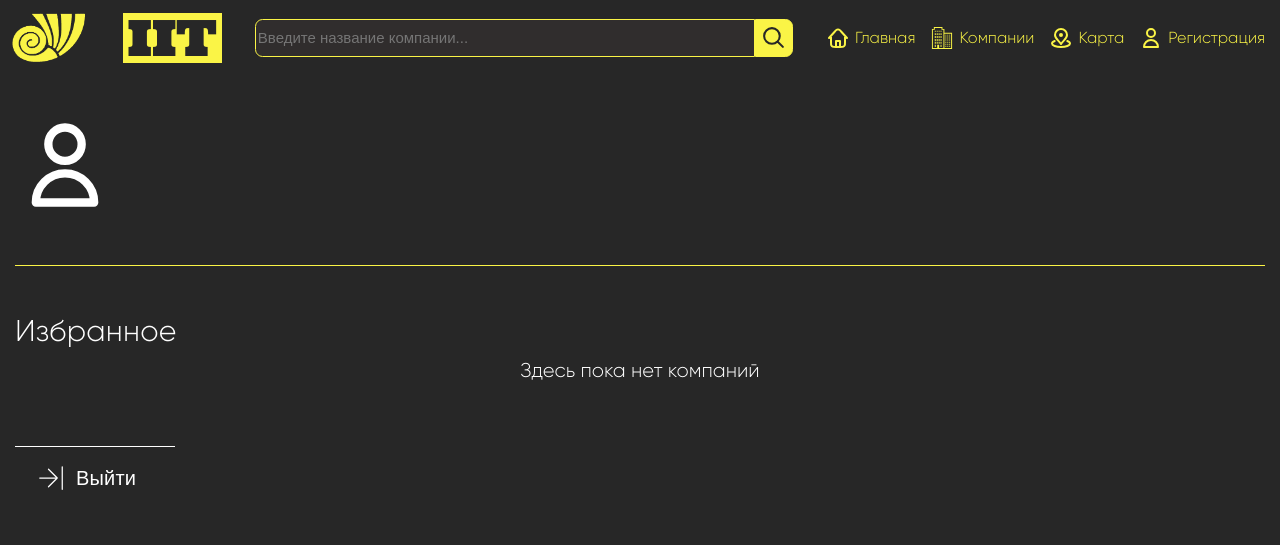
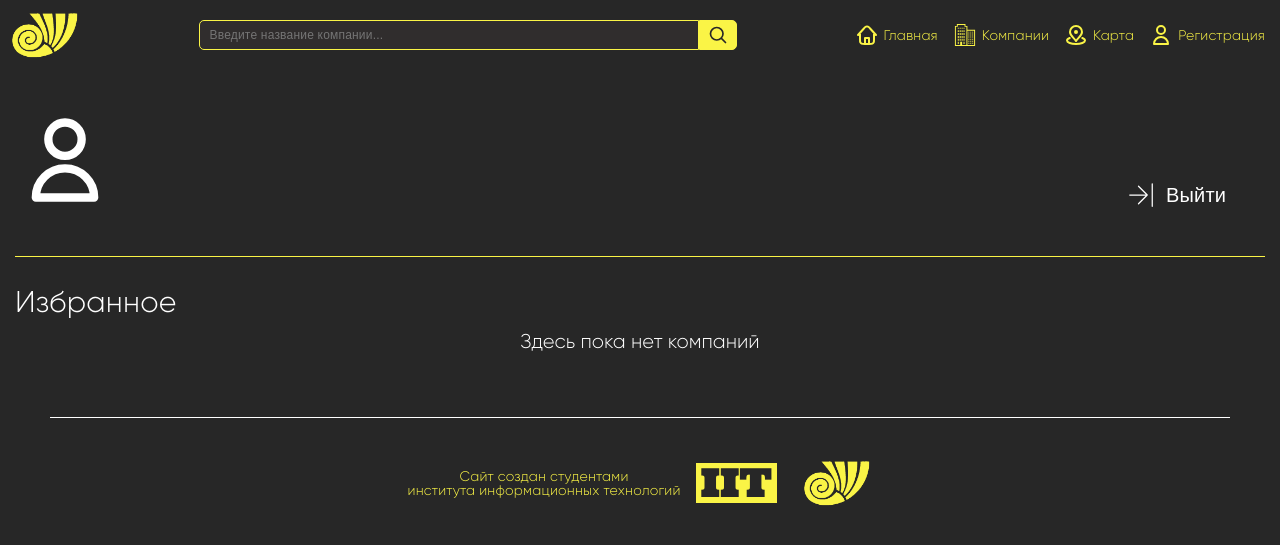
Before and after one commit to BorisVasilevv/web-chel-work, a Django app: page /accounts/profile/ in a window 1280 px wide. Shown: the top 545 px of the page. Run offline with Django 4.2, Linux system fonts and the light colour scheme; data that the repository does not hold is empty; parts of the project's set-up code (start-up, migrations or seed data) failed here and were passed over; some libraries are stand-ins or nearby versions.

Commit message:
refactoring

```diff
--- a/itcompanysite/accounts/static/accounts/css/profile.css
+++ b/itcompanysite/accounts/static/accounts/css/profile.css
@@ -1,15 +1,16 @@
 .profile-container{
     display: flex;
-    gap: 50px;
+    gap: 30px;
     flex-direction: column;
     margin: 15px;
 }
 
 .profile-header{
-    align-items: center;
+    align-items: baseline;
     display: flex;
     gap: 10px;
     flex-direction: row;
+    justify-content: space-between;
 }
 
 .profile-header__icon{
@@ -18,12 +19,12 @@
 
 .profile-header__userName{
     display: flex;
-    flex-direction: column;
+    flex-direction: row;
     gap: 10px;
 }
 
 .userName-text{
-    align-self: start;
+    align-self: center;
     color: #FFFFFF;
     font-size: 60px;
     font-weight: 700;
@@ -61,7 +62,6 @@
 }
 
 .profile-logout{
-    border-top: 1px solid #FFFFFF;
     width: 160px;
 }
 
--- a/itcompanysite/accounts/templates/accounts/profile.html
+++ b/itcompanysite/accounts/templates/accounts/profile.html
@@ -14,14 +14,21 @@
 
     <div class="profile-header">
 
-        <img class="profile-header__icon" src="{% static 'accounts/icons/user.svg'%}">
+
         <div class="profile-header__userName">
+            <img class="profile-header__icon" src="{% static 'accounts/icons/user.svg'%}">
             <span class="userName-text">{{user.username}}</span>
 <!--            <a class="userName-reduction">-->
 <!--                <span>редактировать</span>-->
 <!--                <img class="userName-reduction__icon" src="{% static 'accounts/icons/arrow-right.svg'%}">-->
 <!--            </a>-->
         </div>
+        <form class="profile-logout" action="{%url 'logout'%}">
+            <button class="profile-logout__button button" type="submit">
+                <img class="profile-logout_icon" src="{% static 'accounts/icons/logout.svg'%}">
+                <span>Выйти</span>
+            </button>
+        </form>
     </div>
 
     <div class="profile-header__rect"></div>
@@ -37,9 +44,9 @@
             {% for company in companies %}
                 <div id="company-{{company.id}}" class="companies-item">
                     <div class="companies-item_header">
-                <span class="companies-item_header-title">{{ company.name }}</span>
+                <a class="companies-item_header-title" href="{{company.url}}">{{ company.name }}</a>
                 {% for subcategory in company.subcategories %}
-                    <button class="category-button" onclick="window.location.href = '{%url 'companies_per_subcategory' subcategory.subcategory_name %}'" style="background-color: {{subcategory.color}}">
+                    <button class="subcategory-button" onclick="window.location.href = '{%url 'companies_per_subcategory' subcategory.subcategory_name %}'" style="border-color: {{subcategory.color}}">
                             <span>{{subcategory.subcategory_name}}</span>
                     </button>
                 {% endfor%}
@@ -71,12 +78,7 @@
             {%endfor%}
         </div>
     </div>
-    <form class="profile-logout" action="{%url 'logout'%}">
-        <button class="profile-logout__button button" type="submit">
-            <img class="profile-logout_icon" src="{% static 'accounts/icons/logout.svg'%}">
-            <span>Выйти</span>
-        </button>
-    </form>
+
 </main>
 <script src=" {% static 'companies/js/scripts.js' %}"></script>
 
--- a/itcompanysite/companies/templates/companies/companies.html
+++ b/itcompanysite/companies/templates/companies/companies.html
@@ -27,7 +27,7 @@
         <div class="companies-item" data-category="{{ company.subcategories }}">
 
             <div class="companies-item_header">
-                <span class="companies-item_header-title">{{ company.name }}</span>
+                <a class="companies-item_header-title" href="{{company.url}}">{{ company.name }}</a>
                 {% for subcategory in company.subcategories %}
                     <button class="header_category-button" onclick="window.location.href = '{%url 'companies_per_subcategory' subcategory.subcategory_name %}'" style="border-color: {{subcategory.color}}">
                         <span>{{subcategory.subcategory_name}}</span>
--- a/itcompanysite/main/static/main/css/categories.css
+++ b/itcompanysite/main/static/main/css/categories.css
@@ -1,3 +1,4 @@
+
 .section{
     color: #FFFFFF;
     display: flex;
@@ -62,12 +63,18 @@
     gap: 15px;
     padding: 10px;
     width: 300px;
+    letter-spacing: 0.2px;
+}
+
+.categories-item_description{
+     line-height: 21px;
 }
 
 .section-title{
     font-size: 36px;
     font-weight: 700;
     letter-space: 0.2px;
+    padding-left: 5px;
 }
 
 .section-subtitle{
--- a/itcompanysite/main/static/main/css/main.css
+++ b/itcompanysite/main/static/main/css/main.css
@@ -2,10 +2,20 @@ body{
     background-color: #272727;
     cursor: default;
     font-family: Gilroy;
+    max-width: 1440px;
+    margin: auto;
 }
 
 ul{
     list-style: none;
+}
+
+a{
+    cursor:pointer;
+}
+
+.navigation-elem-link:hover{
+    text-decoration: underline;
 }
 
 .hidden{
@@ -26,7 +36,7 @@ ul{
 .main-logo{
     display: block;
     height: auto;
-    max-height: 55px;
+    max-height: 50px;
     padding-left: 10px;
     width: auto;
 }
@@ -48,7 +58,7 @@ ul{
     background-color: #faf446;
     color: #272727;
     font-family: Ultra;
-    font-size: 50px;
+    font-size: 40px;
     padding: 0 5px;
 }
 
@@ -64,28 +74,29 @@ ul{
 .search-row{
     background-color: #302D2D;
     border: solid 1px #faf446;
-    border-radius: 7.5px 0 0 7.5px;
+    border-radius: 5px 0 0 5px;
     color: #FFFFFF;
-    font-size: 15px;
-    height:38px;
-    line-height: 18px;
+    font-size: 12px;
+    padding: 10px;
+    height:30px;
     width:500px;
+    letter-spacing: 0.2px;
 }
 
 .search-button{
     align-items: center;
     background-color: #faf446;
     border: 1px solid #faf446;
-    border-radius: 0 7.5px 7.5px 0;
+    border-radius: 0 5px 5px 0;
     display: flex;
-    height:38px;
+    height:30px;
     justify-content: center;
     width:38px;
 }
 
 .search-button-image{
-    height:25px;
-    width:25px;
+    height:20px;
+    width:20px;
 }
 
 .search-button-image:hover{
@@ -103,9 +114,11 @@ ul{
     align-items: center;
     color:  #faf446;
     display: flex;
+    font-size: 14px;
     gap: 5px;
     justify-content: center;
     text-decoration: none;
+    letter-spacing: 0.2px;
 }
 
 .navigation-elem-icon{
@@ -117,7 +130,7 @@ ul{
 
 .main-page-map-container{
     height: 500px;
-    width: 75vw;
+    width: 68vw;
     margin-right: auto;
     margin-left: auto;
 }
@@ -163,6 +176,33 @@ ul{
 
 }
 
+.footer{
+    border-top: solid 1px #FFFFFF;
+    display: flex;
+    flex-direction: column;
+    margin: 50px;
+}
+
+hr{
+    width: 100%;
+    border: 0.5px solid #FFFFFF;
+}
+
+.footer-content{
+    align-items: center;
+    display: flex;
+    flex-direction: row;
+    gap: 15px;
+    justify-content: center;
+    padding-top: 40px;
+}
+
+.footer-content__text{
+    color: #faf446;
+    font-size: 14px;
+    letter-spacing: 0.2px;
+    text-align: center
+}
 
 
 
--- a/itcompanysite/main/templates/main/layout.html
+++ b/itcompanysite/main/templates/main/layout.html
@@ -18,9 +18,6 @@
         <div class="site-logo-container">
             <a class="site-logo__href" href="{%url 'home'%}">
                 <img class="main-logo" src="{% static 'main/img/logoCSU.png'%}">
-            </a>
-            <a class="site-logo__href" href="https://iit.csu.ru/">
-                <span class="IIT-logo">IIT</span>
             </a>
         </div>
         <form action="{% url 'search'%}" method="get" class="search-container">
@@ -99,5 +96,22 @@
 
     {% endblock %}
 
+    <div class="footer">
+<!--        <hr>-->
+        <div class="footer-content">
+            <div class="footer-content__text">
+                <span>Сайт создан студентами<br> института информационных технологий</span>
+            </div>
+            <a class="site-logo__href" href="https://iit.csu.ru/">
+                <span class="IIT-logo">IIT</span>
+            </a>
+            <a class="site-logo__href" href="https://www.csu.ru/">
+                <img class="main-logo" src="{% static 'main/img/logoCSU.png'%}">
+            </a>
+        </div>
+    </div>
+
+
 </body>
+
 </html>
```
Also changed, not shown: itcompanysite/companies/static/companies/css/companies.css (+14 -14 lines), itcompanysite/main/templates/main/index.html (+6 -6 lines).
